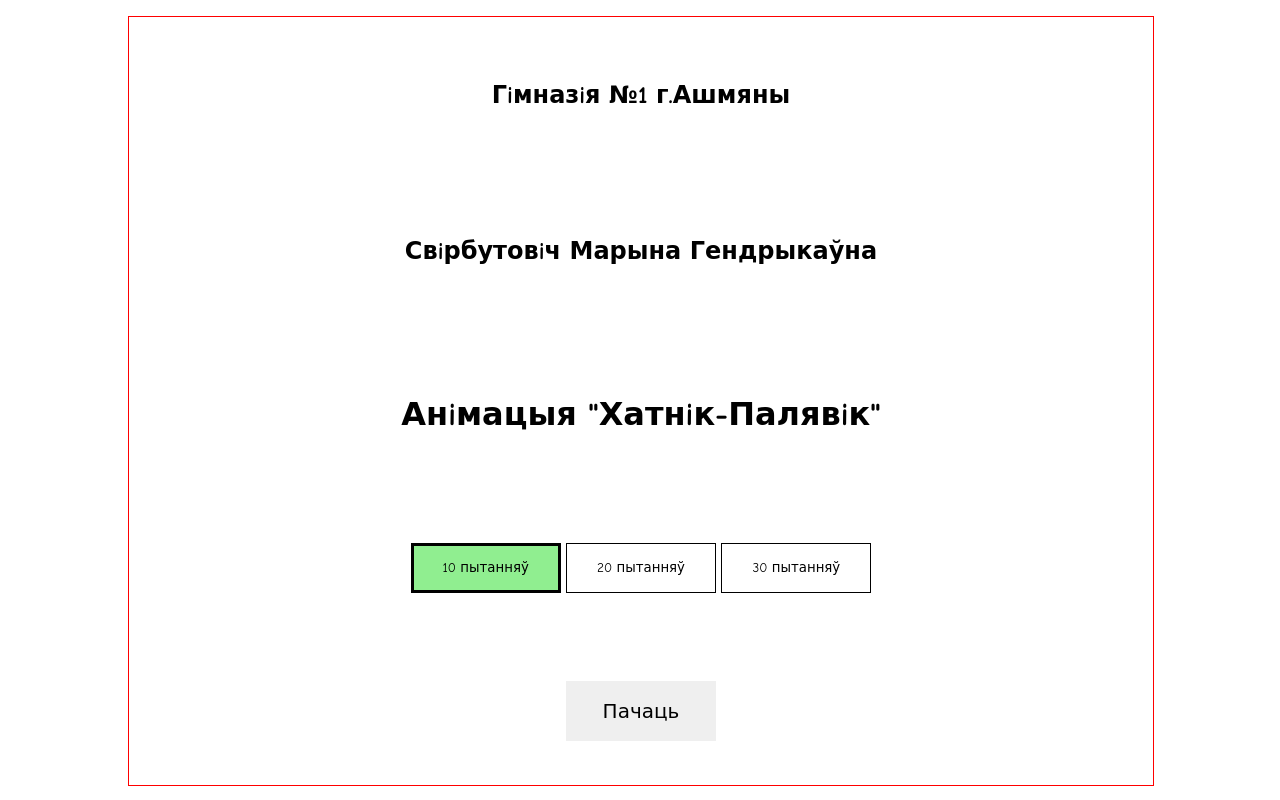
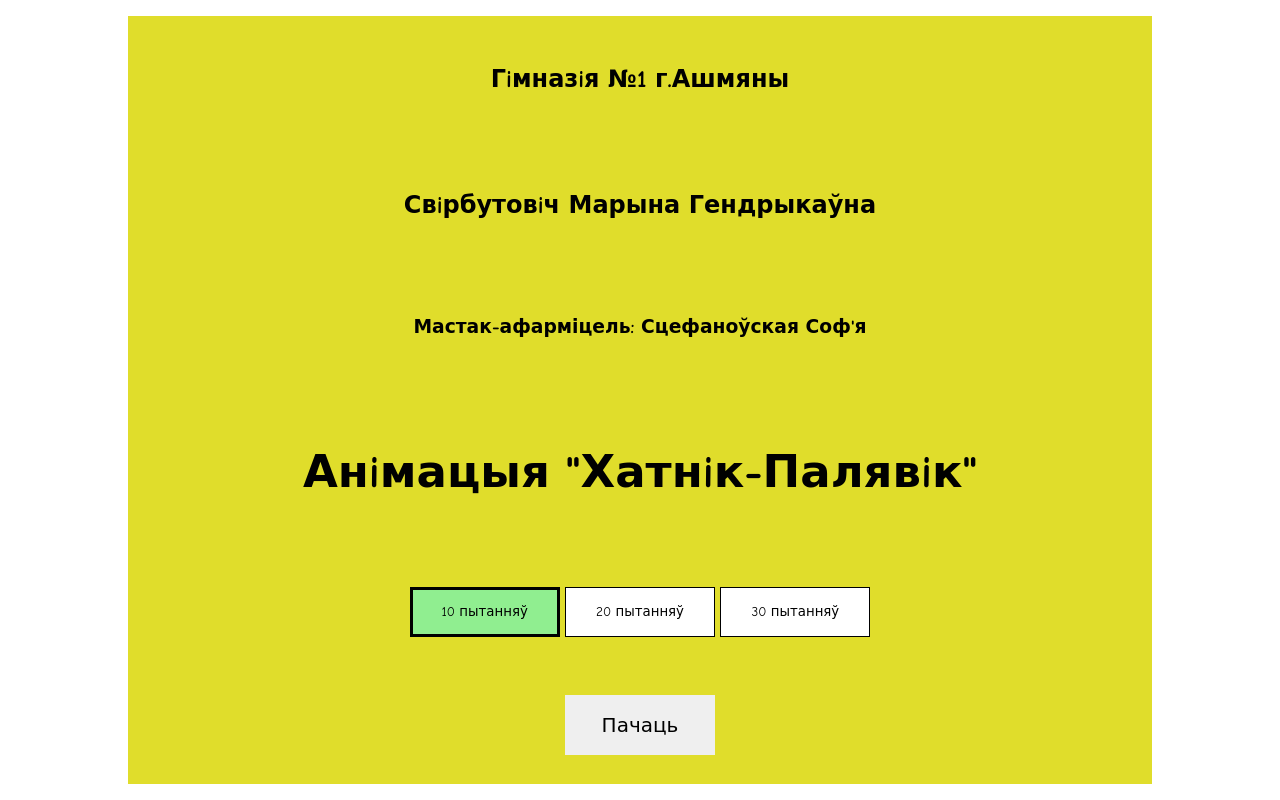
Before and after one commit to 4workacc/bel_anims, a plain HTML site: page Hatnik_Palyavik/Анімацыя Хатнік_Палявік.html in a window 1280 px wide. Drawn offline with Linux system fonts and the light colour scheme.

Commit message:
sup: some restyle Hatnik_palyavik

```diff
--- a/Hatnik_Palyavik/assets/styles/main.css
+++ b/Hatnik_Palyavik/assets/styles/main.css
@@ -12,8 +12,6 @@
     margin-left: -512px;
 
     overflow: hidden;
-
-    border: 1px solid red;
 }
 
 #TitleScreen, #MainScreen, #ResultScreen, #Main {
@@ -23,12 +21,15 @@
 
     transition: 0.7s;
 }
-
+h1 {
+    font-size: 45px;
+}
 #TitleScreen {
     display: flex;
     flex-direction: column;
     align-items: center;
     justify-content: space-around;
+    background-color: rgb(224, 221, 43);
 }
 .Button {
     width: 150px;
--- a/Hatnik_Palyavik/index.html
+++ b/Hatnik_Palyavik/Анімацыя Хатнік_Палявік.html
@@ -12,6 +12,7 @@
         <div id = 'TitleScreen'>
             <h2>Гiмназiя №1 г.Ашмяны</h2>
             <h2>Свiрбутовiч Марына Гендрыкаўна</h2>
+            <h3>Мастак-афарміцель: Сцефаноўская Соф'я</h3>
             <h1>Анiмацыя "Хатнiк-Палявiк"</h1>
             <div id = "QuestionsCount">
                 <button id = 'but10' class='Button ActiveButton'>10 пытанняў</button>
```
